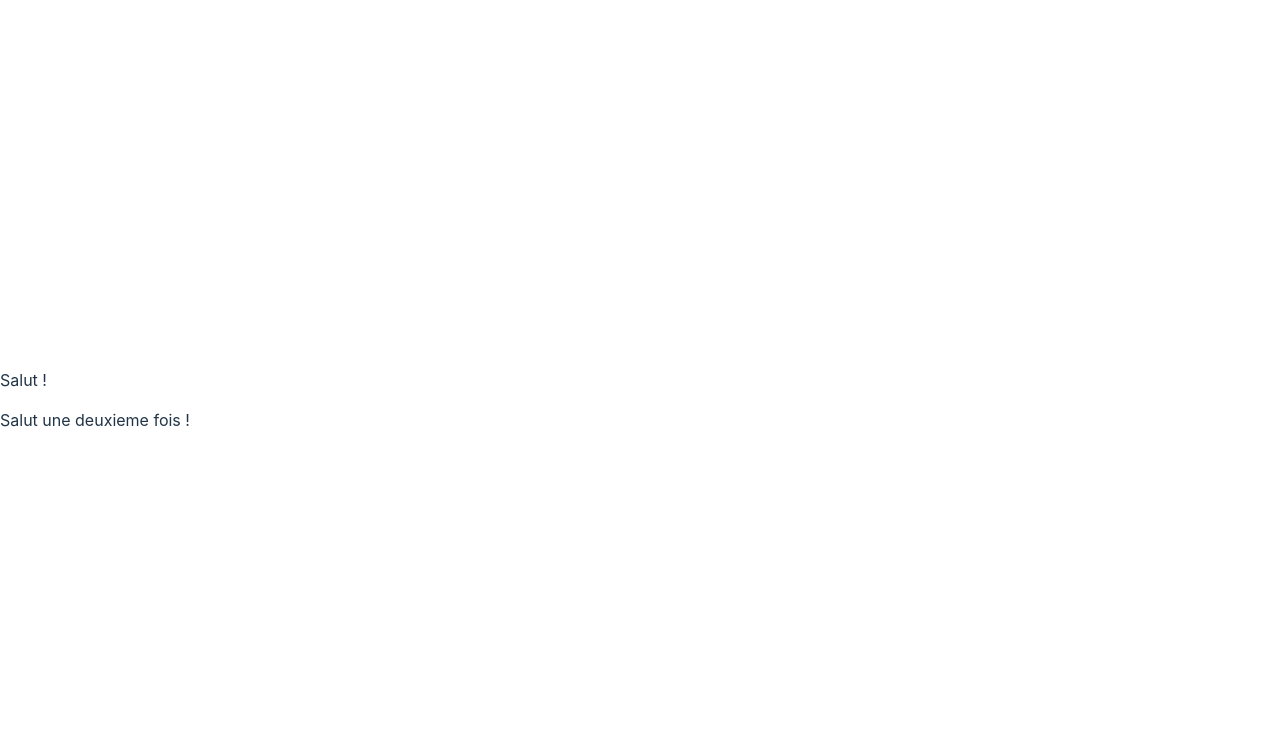
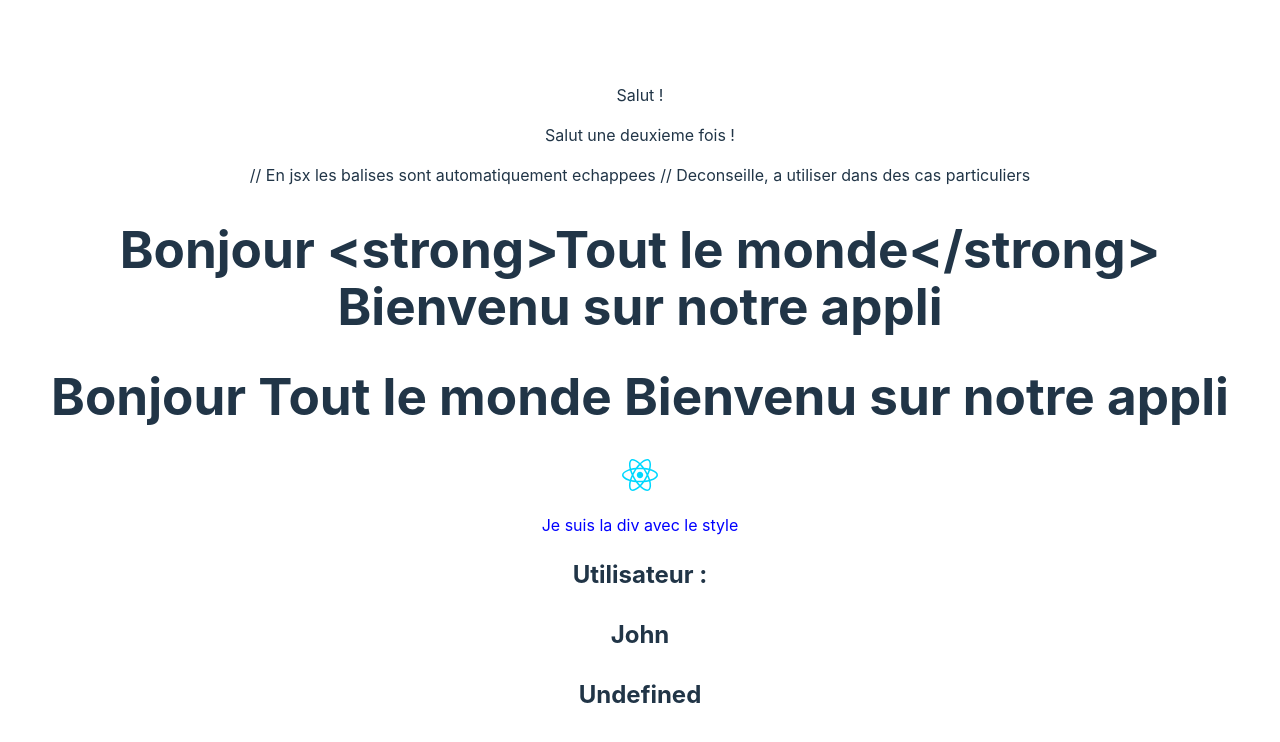
Before and after one commit to BlizzFir3/PEO-Front-End, a React (Vite) app in the folder ReactJS/18112024_React/FirstProject/: page / in a window 1280 px wide. Shown: the top 742 px of the page. Built offline with nearby package versions, Linux system fonts and the light colour scheme.

Commit message:
learning basics

```diff
--- a/ReactJS/18112024_React/FirstProject/src/App.jsx
+++ b/ReactJS/18112024_React/FirstProject/src/App.jsx
@@ -1,11 +1,36 @@
 import { Fragment } from "react";
+import "./App.css";
 
 function App() {
+    let user = { name: "John", email: "john@gmail.com" };
+    let user2 = undefined;
     let salut = "Salut !";
+    let title =
+        "Bonjour <strong>Tout le monde</strong> Bienvenu sur notre appli";
+    const imgSrc = "../src/assets/react.svg";
+    const style = { color: "blue", backgroundColor: "white" };
+
+    const display = () => {
+        if (user === undefined) {
+            return <p>Utilisateur non trouvé</p>;
+        } else return <p>{user.name}</p>;
+    };
     return (
         <>
             <p>{salut}</p>
             <p>Salut une deuxieme fois !</p>
+            // En jsx les balises sont automatiquement echappees // Deconseille,
+            a utiliser dans des cas particuliers
+            <h1>{title}</h1>
+            <h1 dangerouslySetInnerHTML={{ __html: title }}></h1>
+            <section>
+                <img src={imgSrc} alt="" />
+            </section>
+            <section style={style}>
+                <p>Je suis la div avec le style</p>
+            </section>
+            <h2>Utilisateur : {display()}</h2>
+            {user2 ? <h2>{user2.name}</h2> : <h2>Undefined</h2>}
         </>
     );
 }
```
